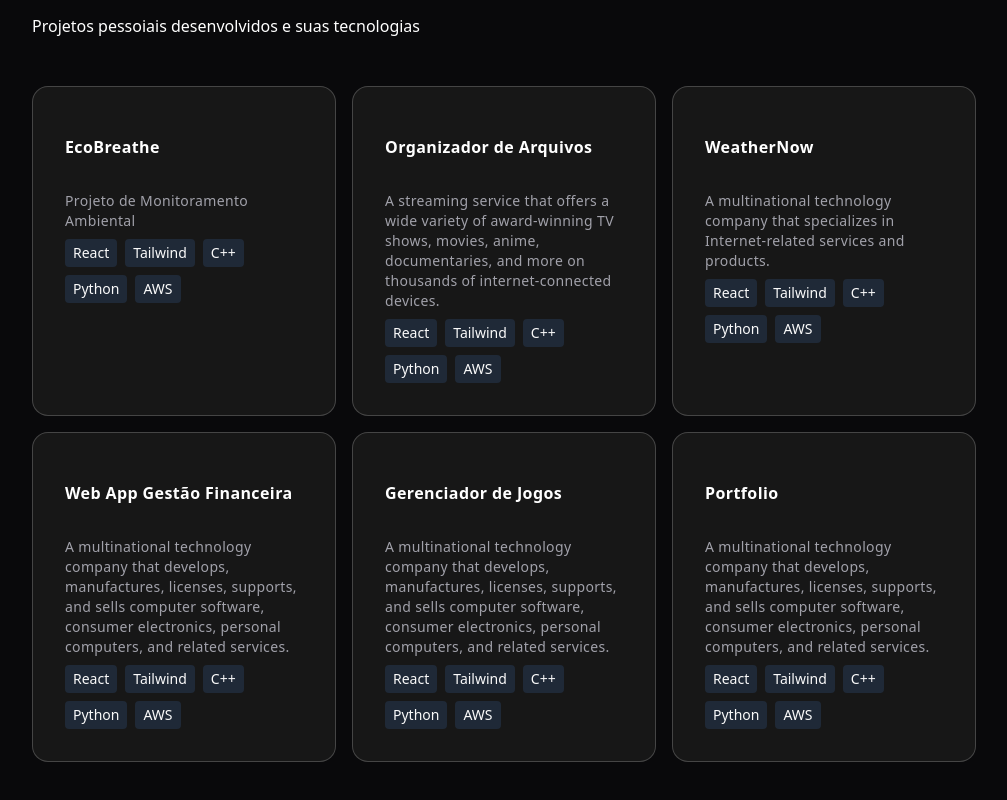
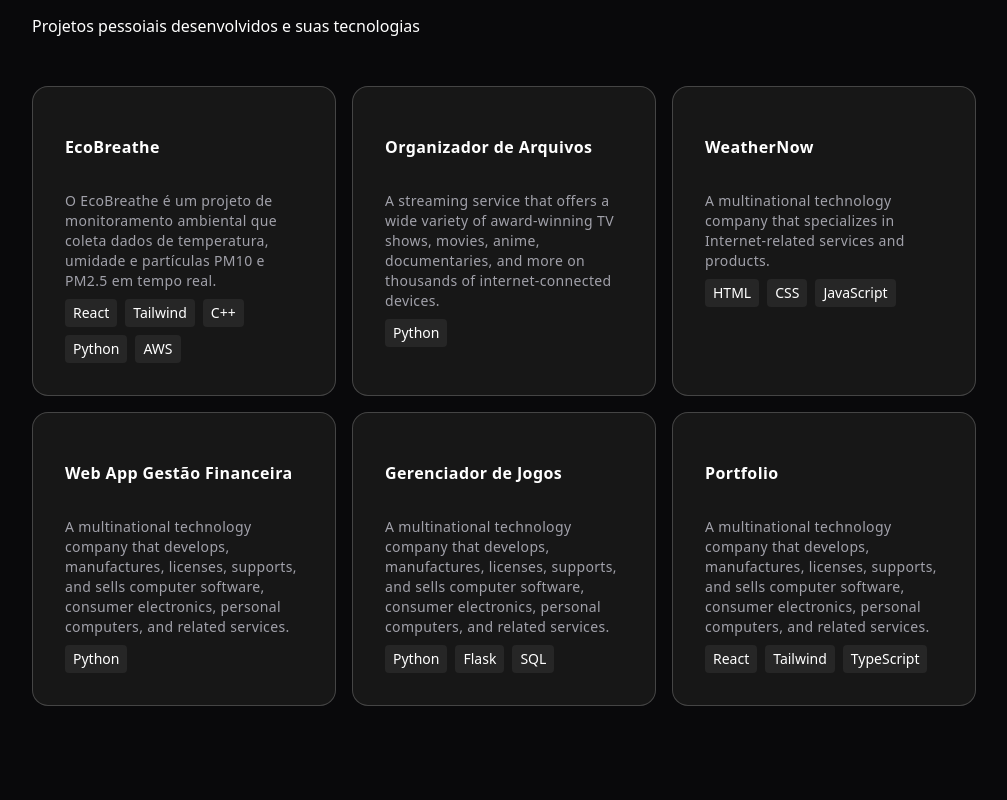
Before and after one commit to NicolasHaubricht/Portfolio, a React (Vite) app: page / in a window 1280 px wide. Shown: the part 1358-2158 px from the top of the page, without its empty margins (136-1143 px from the left). After the commit the page ends 2112 px from the top, so only its background shows below. Built offline with nearby package versions, Linux system fonts and the light colour scheme.

Commit message:
Editando projetos

```diff
--- a/src/components/Buttons/ButtonType/ButtonType.tsx
+++ b/src/components/Buttons/ButtonType/ButtonType.tsx
@@ -9,7 +9,7 @@ const ButtonType: React.FC<ButtonTypeProps> = ({ text }) => {
         return (
             <div>
                 <Link to='/'>
-                    <div className="z-10 flex min-h-64 items-center justify-center">
+                    <div className="z-10 flex min-h-[100px] items-center justify-center">
                         <ShimmerButton className="shadow-2xl">
                             <span className="whitespace-pre-wrap text-center text-sm font-medium leading-none tracking-tight text-white dark:from-white dark:to-slate-900/10 lg:text-lg">
                                 {text}
--- a/src/components/CardProjetos/CardProjetos.tsx
+++ b/src/components/CardProjetos/CardProjetos.tsx
@@ -12,43 +12,42 @@ export default function Teste() {
 export const projects = [
     {
         title: "EcoBreathe",
-        description: "Projeto de Monitoramento Ambiental",
+        description: "O EcoBreathe é um projeto de monitoramento ambiental que coleta dados de temperatura, umidade e partículas PM10 e PM2.5 em tempo real.",
         link: "/projetos/ecobreathe",
         tecnologias: ["React", "Tailwind", "C++", "Python", "AWS"],
     },
     {
         title: "Organizador de Arquivos",
-        description:
-            "A streaming service that offers a wide variety of award-winning TV shows, movies, anime, documentaries, and more on thousands of internet-connected devices.",
-        link: "https://netflix.com",
-        tecnologias: ["React", "Tailwind", "C++", "Python", "AWS"],
+        description:"A streaming service that offers a wide variety of award-winning TV shows, movies, anime, documentaries, and more on thousands of internet-connected devices.",
+        link: "/projetos/organizador-de-arquivos",
+        tecnologias: ["Python"],
     },
     {
         title: "WeatherNow",
         description:
             "A multinational technology company that specializes in Internet-related services and products.",
         link: "https://google.com",
-        tecnologias: ["React", "Tailwind", "C++", "Python", "AWS"],
+        tecnologias: ["HTML", "CSS", "JavaScript"],
     },
     {
         title: "Web App Gestão Financeira",
         description:
             "A multinational technology company that develops, manufactures, licenses, supports, and sells computer software, consumer electronics, personal computers, and related services.",
         link: "https://metaaaaaaaaaaa.com",
-        tecnologias: ["React", "Tailwind", "C++", "Python", "AWS"],
+        tecnologias: ["Python"],
     },
     {
         title: "Gerenciador de Jogos",
         description:
             "A multinational technology company that develops, manufactures, licenses, supports, and sells computer software, consumer electronics, personal computers, and related services.",
         link: "https://metaaa.com",
-        tecnologias: ["React", "Tailwind", "C++", "Python", "AWS"],
+        tecnologias: ["Python", "Flask", "SQL"],
     },
     {
         title: "Portfolio",
         description:
             "A multinational technology company that develops, manufactures, licenses, supports, and sells computer software, consumer electronics, personal computers, and related services.",
         link: "/projetos/portfolio",
-        tecnologias: ["React", "Tailwind", "C++", "Python", "AWS"],
+        tecnologias: ["React", "Tailwind", "TypeScript"],
     },
 ];
--- a/src/components/ui/card-hover-effect.tsx
+++ b/src/components/ui/card-hover-effect.tsx
@@ -112,8 +112,6 @@ export const CardDescription = ({
         </p>
     );
 };
-
-
 export const CardTecnologias = ({
     tecnologias,
     className,
@@ -126,7 +124,7 @@ export const CardTecnologias = ({
             {tecnologias.map((tecnologia, index) => (
                 <li
                     key={index}
-                    className="text-sm bg-gray-200 dark:bg-gray-800 rounded px-2 py-1"
+                    className="text-sm text-white bg-neutral-700 dark:bg-neutral-800 rounded px-2 py-1"
                 >
                     {tecnologia}
                 </li>
--- a/src/routes/Projeto/Projeto.tsx
+++ b/src/routes/Projeto/Projeto.tsx
@@ -10,15 +10,15 @@ const projetos = [
         titulo: 'Meu Portfólio',
         sub_titulo: 'Portfólio pessoal',
         descricao: 'Um portfólio pessoal criado com React, TypeScript e Tailwind CSS.',
-        imagem: 'https://images.pexels.com/photos/38136/pexels-photo-38136.jpeg?auto=compress&cs=tinysrgb&w=1260&h=750&dpr=1',
+        imagem: 'https://images.pexels.com/photos/247791/pexels-photo-247791.png?auto=compress&cs=tinysrgb&w=1260&h=750&dpr=1',
         deploy: 'https://meu-portfolio.com',
         repositorio: 'https://github.com/seuusuario/meu-portfolio',
     },
     {
         id: 'organizador-de-arquivos',
         titulo: 'Organizador de Arquivos',
-        descricao: 'Um organizador de arquivos criado com React, TypeScript e Tailwind CSS.',
-        imagem: 'https://images.pexels.com/photos/38136/pexels-photo-38136.jpeg?auto=compress&cs=tinysrgb&w=1260&h=750&dpr=1',
+        descricao: 'Este projeto tem como objetivo organizar arquivos em um diretório, movendo-os para pastas específicas de acordo com suas extensões. Além disso, ele também pode mover arquivos de volta para o diretório raiz a partir de pastas organizadas.',
+        imagem: 'https://images.pexels.com/photos/247791/pexels-photo-247791.png?auto=compress&cs=tinysrgb&w=1260&h=750&dpr=1',
         deploy: 'https://organizador-de-arquivos.com',
         repositorio: 'https://github.com/seuusuario/organizador-de-arquivos',
     },
@@ -45,7 +45,7 @@ const Projeto = () => {
 
     return (
         <section className='flex flex-col items-center'>
-            <div className="relative w-full h-[400px]">
+            <div className="relative w-full h-[200px]">
                 <img
                     src={projeto.imagem}
                     alt={`Imagem do projeto ${projeto.titulo}`}
@@ -54,15 +54,15 @@ const Projeto = () => {
                 <div className="absolute inset-0 bg-gradient-to-t from-background to-transparent"></div>
             </div>
             <div className='p-4 w-full md:w-2/3 lg:w-1/2'>
-                <div className='flex flex-col items-start'>
+                <div className='flex flex-col items-center'>
                     <BlurIn
                         word={projeto.titulo}
                         className="text-4xl font-bold uppercase text-black dark:text-white"
                     />
                 </div>
-                <h2 className="text-xl mb-2 font-normal uppercase">{projeto.sub_titulo}</h2>
+                <h2 className="text-xl mb-2 font-normal uppercase mt-5 text-center">{projeto.sub_titulo}</h2>
                 <p className="text-black dark:text-white mb-4 font-thin text-justify">{projeto.descricao}</p>
-                <div className="flex gap-3 justify-between md:justify-center flex-wrap">
+                <div className="flex gap-3 justify-center flex-wrap">
                     <Link to={projeto.deploy} target='_blank'>
                         <Deploy text='Deploy' />
                     </Link>
```
